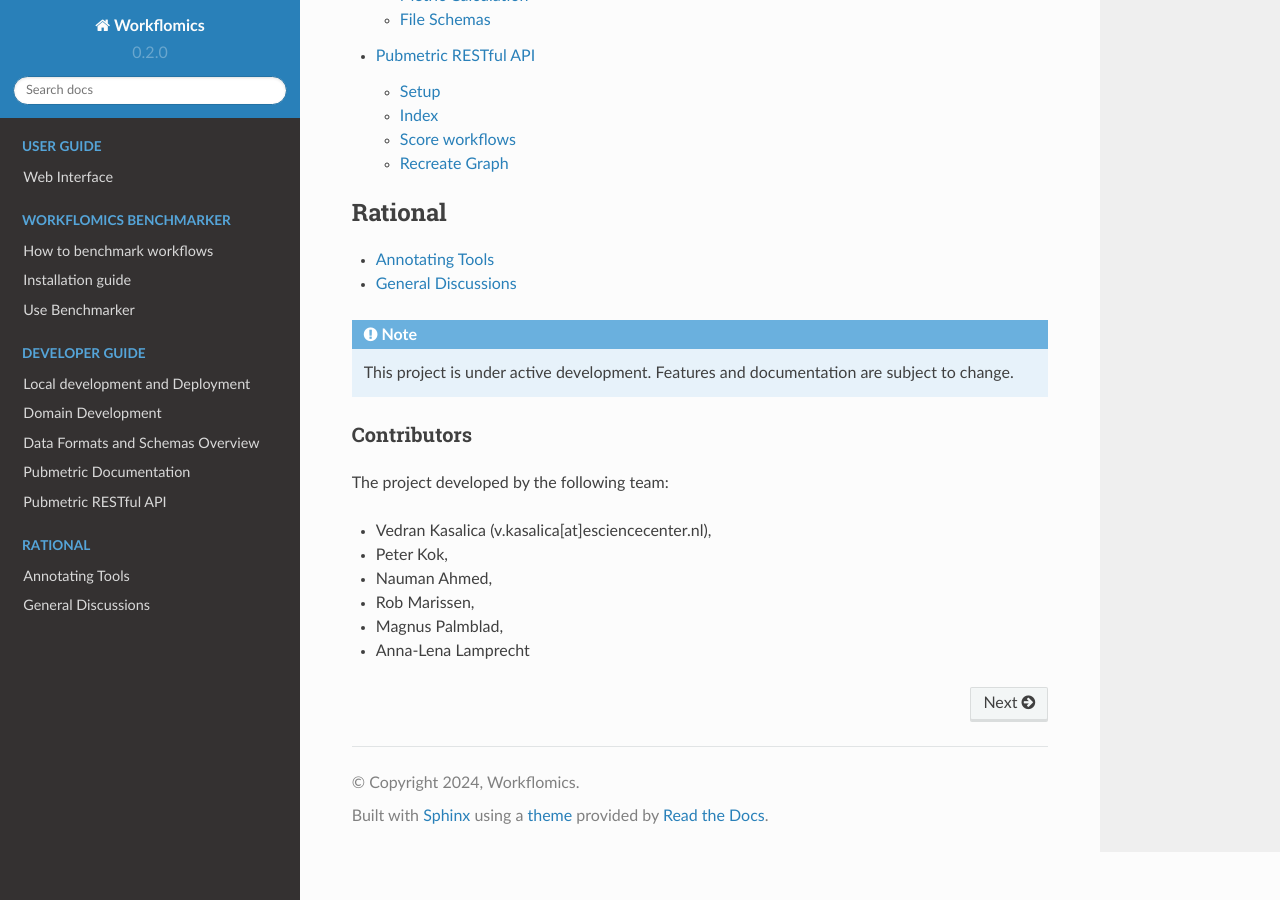
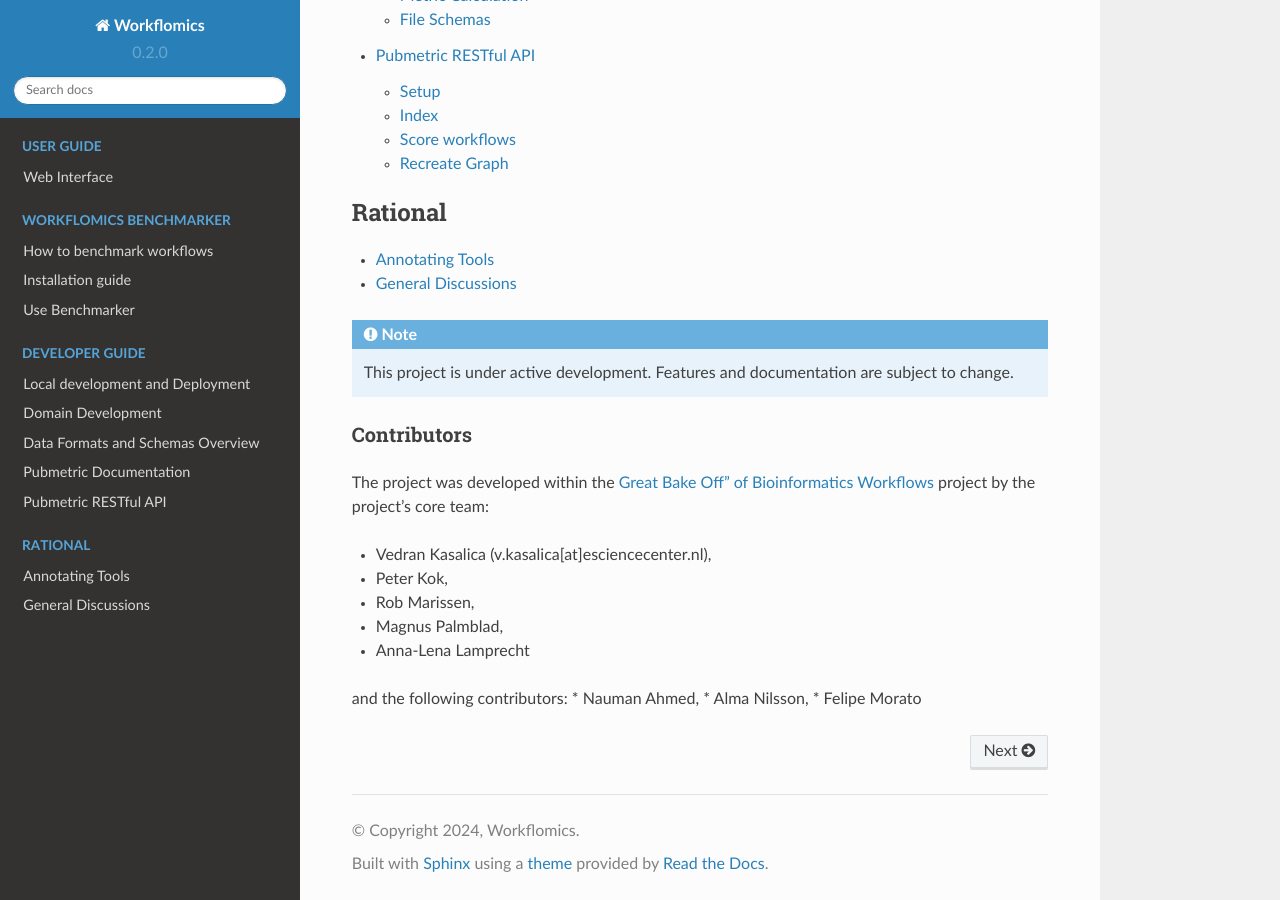
Before and after one commit to Workflomics/workflomics-readthedocs, a Sphinx documentation site: the page built from docs/source/index.rst, in a window 1280 px wide and 900 px high, scrolled down 1644 px. Built offline with Sphinx 7.4.7 and the Read the Docs theme 2.0.0, drawn with Linux system fonts in a browser that asks for light colours.

Commit message:
Fix the contributors page

```diff
--- a/docs/source/developer-guide/domain-development.rst
+++ b/docs/source/developer-guide/domain-development.rst
@@ -82,7 +82,7 @@ Once the issue was created for adding a new domain to Workflomics, the new domai
 
 Once the `script <https://github.com/Workflomics/workflomics-frontend/blob/main/database/03_import_data.sql>`_ is updated to include the new domain in the `public.domain` table, and merged into the `main` branch, the Workflomics server should be updated to reflect the new domain annotations.
 
-In case a user took the initiative of updating the `script`, please create a PR into the `main` and request a review from the Workflomics developers team. If you have any questions or need help, please contact the `Workflomics developers team <https://workflomics.readthedocs.io/en/domain-creation/#contents>`_.
+In case a user took the initiative of updating the `script`, please create a PR into the `main` and request a review from the Workflomics developers team. If you have any questions or need help, please contact the `Workflomics developers team <https://workflomics.readthedocs.io/en/domain-creation/#contributors>`_.
 
 An administrator should be able to update the Workflomics platform to reflect the new domain. The new domain should be visible on the Workflomics platform, and the tools in the domain should be available for use in the workflow editor.
 
--- a/docs/source/index.rst
+++ b/docs/source/index.rst
@@ -54,11 +54,17 @@ Contents
 Contributors
 ************
 
-The project developed by the following team:
+
+The project was developed within the `Great Bake Off" of Bioinformatics Workflows <https://research-software-directory.org/projects/bakeoff>`_ project by the project's core team:
 
 * Vedran Kasalica (v.kasalica[at]esciencecenter.nl),
 * Peter Kok,
-* Nauman Ahmed,
 * Rob Marissen,
 * Magnus Palmblad,
 * Anna-Lena Lamprecht
+
+
+and the following contributors:
+* Nauman Ahmed,
+* Alma Nilsson,
+* Felipe Morato
```
